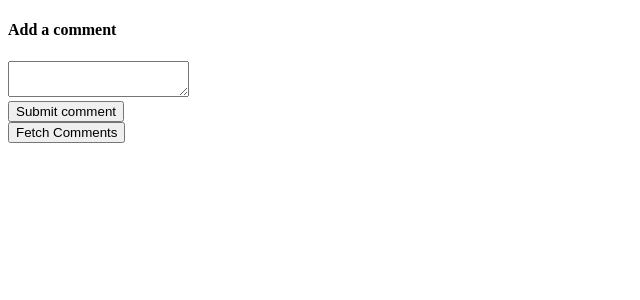
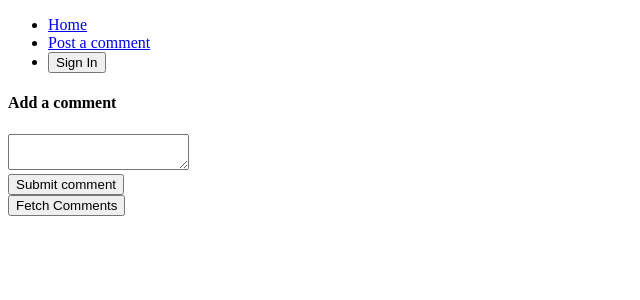
Before and after one commit to mapadev/advanced-react-and-redux-testing-solid-system, a React (Create React App) app: page /post in a window 1280 px wide. Shown: the top 300 px of the page, without its empty margins (0-640 px from the left). Built offline with nearby package versions, Linux system fonts and the light colour scheme.

Commit message:
implemented psedu-auth functionality

```diff
--- a/src/actions/index.js
+++ b/src/actions/index.js
@@ -1,6 +1,6 @@
 import axios from "axios";
 
-import { SAVE_COMMENT, FETCH_COMMENTS } from "actions/types";
+import { SAVE_COMMENT, FETCH_COMMENTS, CHANGE_AUTH } from "actions/types";
 
 export function saveComment(comment) {
     return {
@@ -17,3 +17,10 @@
         payload: response
     };
 }
+
+export function changeAuth(isLoggedIn) {
+    return {
+        type: CHANGE_AUTH,
+        payload: isLoggedIn
+    };
+}
--- a/src/actions/types.js
+++ b/src/actions/types.js
@@ -1,2 +1,3 @@
 export const SAVE_COMMENT = "save_comment";
 export const FETCH_COMMENTS = "fetch_comments";
+export const CHANGE_AUTH = "change_auth";
--- a/src/components/App.js
+++ b/src/components/App.js
@@ -1,14 +1,68 @@
-import React from "react";
-import { Route } from "react-router-dom";
+import React, { Component } from "react";
+import { Route, Link } from "react-router-dom";
+import { connect } from "react-redux";
 
 import CommentBox from "components/CommentBox";
 import CommentList from "components/CommentList";
+import * as actions from "actions";
 
-export default function() {
+class App extends Component {
+    renderSignInButton() {
+        if (this.props.auth) {
+            return (
+                <button
+                    onClick={() => {
+                        this.props.changeAuth(false);
+                    }}
+                >
+                    Sign Out
+                </button>
+            );
+        } else {
+            return (
+                <button
+                    onClick={() => {
+                        this.props.changeAuth(true);
+                    }}
+                >
+                    Sign In
+                </button>
+            );
+        }
+    }
+
+    renderHeader() {
+        return (
+            <ul>
+                <li>
+                    <Link to="/">Home</Link>
+                </li>
+                <li>
+                    <Link to="post">Post a comment</Link>
+                </li>
+                <li>{this.renderSignInButton()}</li>
+            </ul>
+        );
+    }
+
+    render() {
         return (
             <div>
+                {this.renderHeader()}
                 <Route path="/post" component={CommentBox} />
                 <Route path="/" exact component={CommentList} />
             </div>
         );
     }
+}
+
+function mapStateToProps(state) {
+    return {
+        auth: state.auth
+    };
+}
+
+export default connect(
+    mapStateToProps,
+    actions
+)(App);
--- /dev/null
+++ b/src/reducers/auth.js
@@ -0,0 +1,10 @@
+import { CHANGE_AUTH } from "actions/types";
+
+export default function(state = false, action) {
+    switch (action.type) {
+        case CHANGE_AUTH:
+            return action.payload;
+        default:
+            return state;
+    }
+}
--- a/src/reducers/index.js
+++ b/src/reducers/index.js
@@ -1,7 +1,9 @@
 import { combineReducers } from "redux";
 
 import commentsReducer from "reducers/comments";
+import authReducer from "reducers/auth";
 
 export default combineReducers({
-    comments: commentsReducer
+    comments: commentsReducer,
+    auth: authReducer
 });
```
Lines whose indentation alone changed are shown as unchanged.
